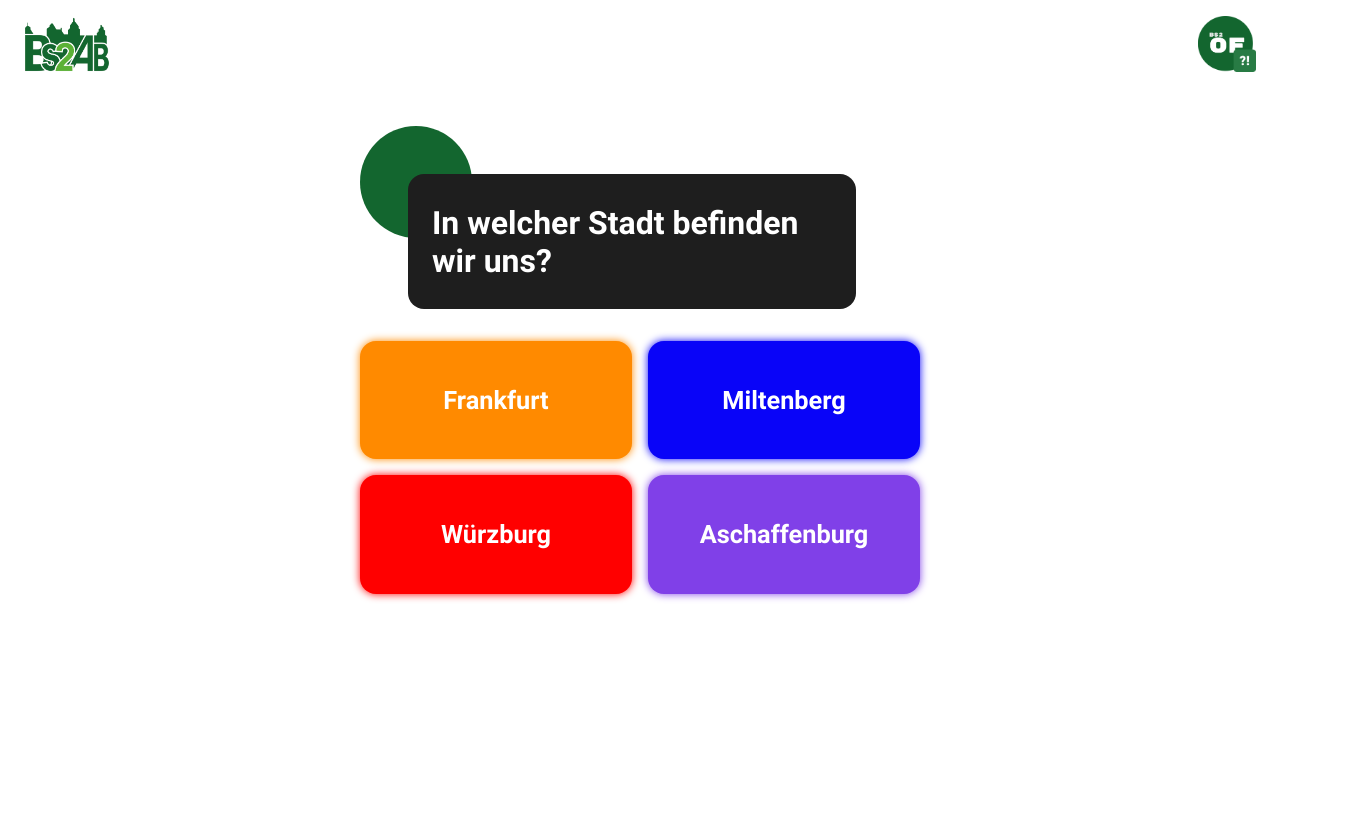
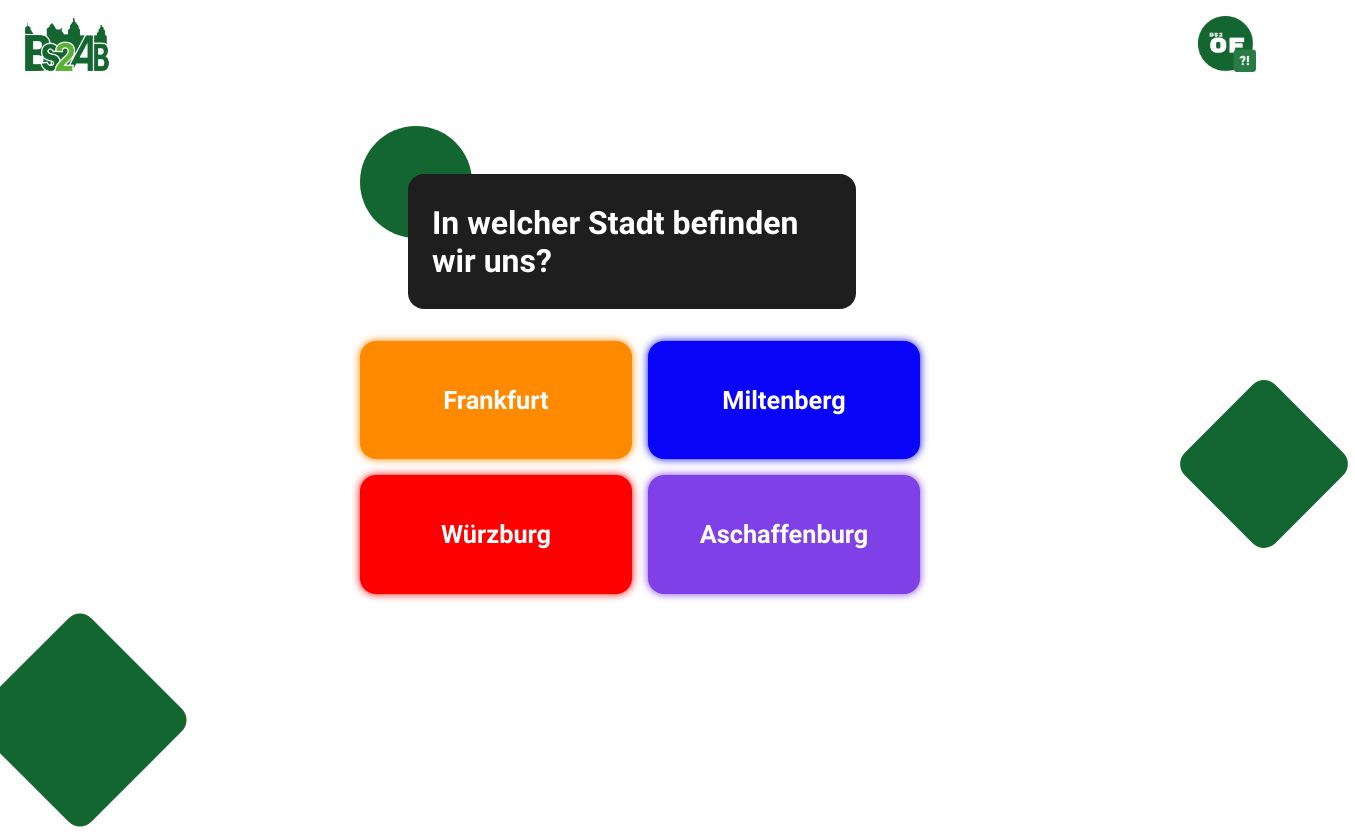
Before and after one commit to BFS2OF/CaptivePage, a React (Vite) app: page / in a window 1280 px wide. Shown: the whole page, 1355 px wide, since content can reach past the window. Before the commit the page ends 800 px from the top, so only its background shows below. Built offline with nearby package versions, Linux system fonts and the light colour scheme.

Commit message:
Updated the Aoo.jsx

```diff
--- a/src/App.jsx
+++ b/src/App.jsx
@@ -4,6 +4,7 @@ import Header from "@/components/Header";
 import MainContent from "@/components/MainContent";
 import Questions from "@/questions.json";
 import {useEffect, useState} from "react";
+import Background from "@/components/Background";
 
 export const App = () => {
     const [currentQuestion, setCurrentQuestion] = useState(null);
@@ -27,6 +28,8 @@ export const App = () => {
             <Header />
 
             <MainContent question={Questions[currentQuestion]} rePickQuestion={rePickQuestion}/>
+
+            <Background />
         </>
     );
 }
```
